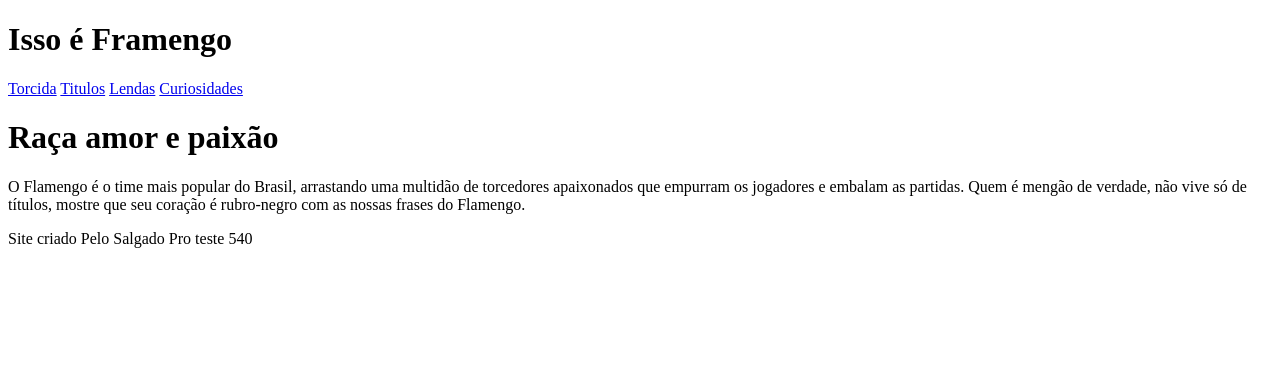
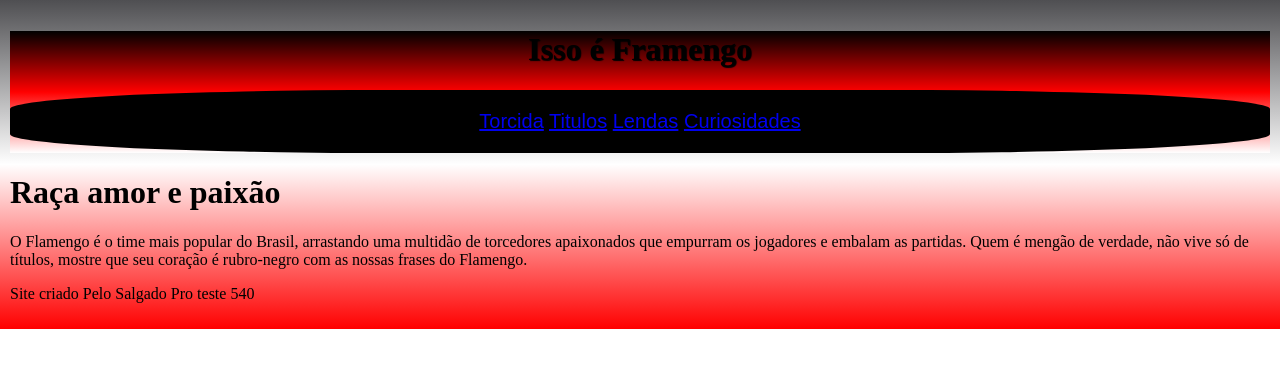
Before and after one commit to Salgadopro/agoravai, a plain HTML site: page index.html in a window 1280 px wide. Drawn offline with Linux system fonts and the light colour scheme.

Commit message:
Update index.html

```diff
--- a/index.html
+++ b/index.html
@@ -4,6 +4,8 @@
     <meta charset="UTF-8">
     <meta http-equiv="X-UA-Compatible" content="IE=edge">
     <meta name="viewport" content="width=device-width, initial-scale=1.0">
+
+    <link rel="stylesheet" href="https://salgadopro.github.io/agoravai/style.css">
 
 
 
```
